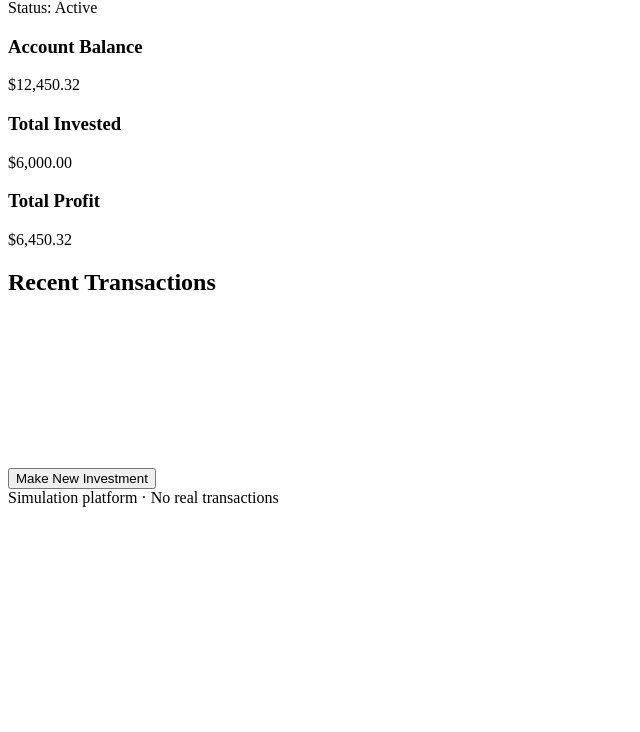
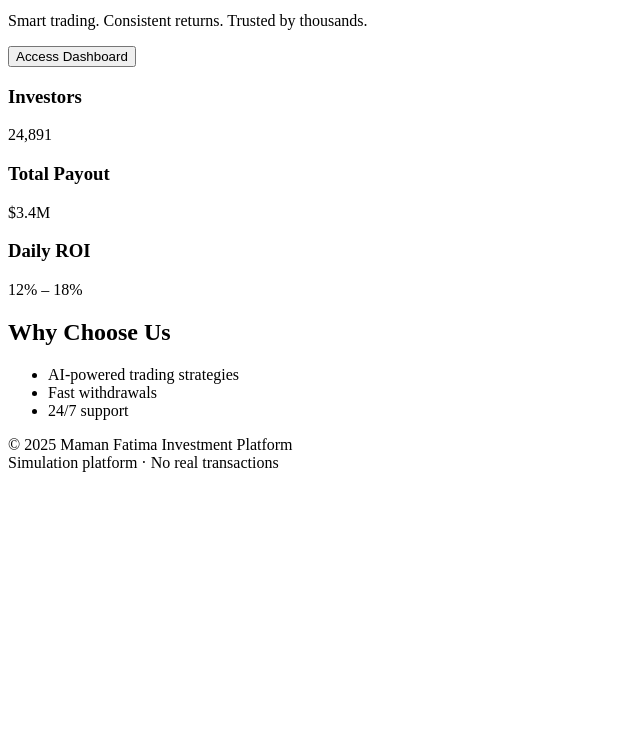
Before and after one commit to Abbamdumar/Maman-ahmad-flatform, a plain HTML site: page index.html in a window 1280 px wide. Shown: the part 68-800 px from the top of the page, without its empty margins (0-640 px from the left). Drawn offline with Linux system fonts and the light colour scheme.

Commit message:
Update index.html

```diff
--- a/index.html
+++ b/index.html
@@ -1,44 +1,40 @@
 <!DOCTYPE html>
 <html lang="en">
 <head>
-<meta charset="UTF-8">
-<title>Maman Fatima – Dashboard</title>
-<meta name="viewport" content="width=device-width, initial-scale=1.0">
-<link rel="stylesheet" href="style.css">
+  <meta charset="UTF-8">
+  <title>Maman Fatima Investment Platform</title>
+  <meta name="viewport" content="width=device-width, initial-scale=1.0">
+  <link rel="stylesheet" href="style.css">
 </head>
 <body>
 
 <header class="hero">
-  <h2>Welcome, Investor</h2>
-  <p>Status: Active</p>
+  <h1>Maman Fatima Investment Platform</h1>
+  <p>Smart trading. Consistent returns. Trusted by thousands.</p>
+  <button onclick="location.href='dashboard.html'">Access Dashboard</button>
 </header>
 
 <section class="stats">
-  <div><h3>Account Balance</h3><span>$12,450.32</span></div>
-  <div><h3>Total Invested</h3><span>$6,000.00</span></div>
-  <div><h3>Total Profit</h3><span>$6,450.32</span></div>
+  <div><h3>Investors</h3><span id="users">24,891</span></div>
+  <div><h3>Total Payout</h3><span>$3.4M</span></div>
+  <div><h3>Daily ROI</h3><span>12% – 18%</span></div>
 </section>
 
 <section class="why">
-<h2>Recent Transactions</h2>
-
-<table style="width:100%;color:white;">
-<tr>
-<th>Date</th><th>Type</th><th>Amount</th><th>Status</th>
-</tr>
-<tr><td>2025-02-01</td><td>Deposit</td><td>$1,000</td><td>Confirmed</td></tr>
-<tr><td>2025-02-05</td><td>Profit</td><td>$450</td><td>Completed</td></tr>
-<tr><td>2025-02-10</td><td>Deposit</td><td>$2,000</td><td>Confirmed</td></tr>
-<tr><td>2025-02-15</td><td>Profit</td><td>$900</td><td>Completed</td></tr>
-<tr><td>2025-02-20</td><td>Withdrawal</td><td>$1,500</td><td>Processing</td></tr>
-</table>
-
-<br>
-<button onclick="location.href='payment.html'">Make New Investment</button>
+  <h2>Why Choose Us</h2>
+  <ul>
+    <li>AI‑powered trading strategies</li>
+    <li>Fast withdrawals</li>
+    <li>24/7 support</li>
+  </ul>
 </section>
 
+<footer>
+  © 2025 Maman Fatima Investment Platform
+</footer>
+
 <div class="sim-warning">
-Simulation platform · No real transactions
+  Simulation platform · No real transactions
 </div>
 
 </body>
```
